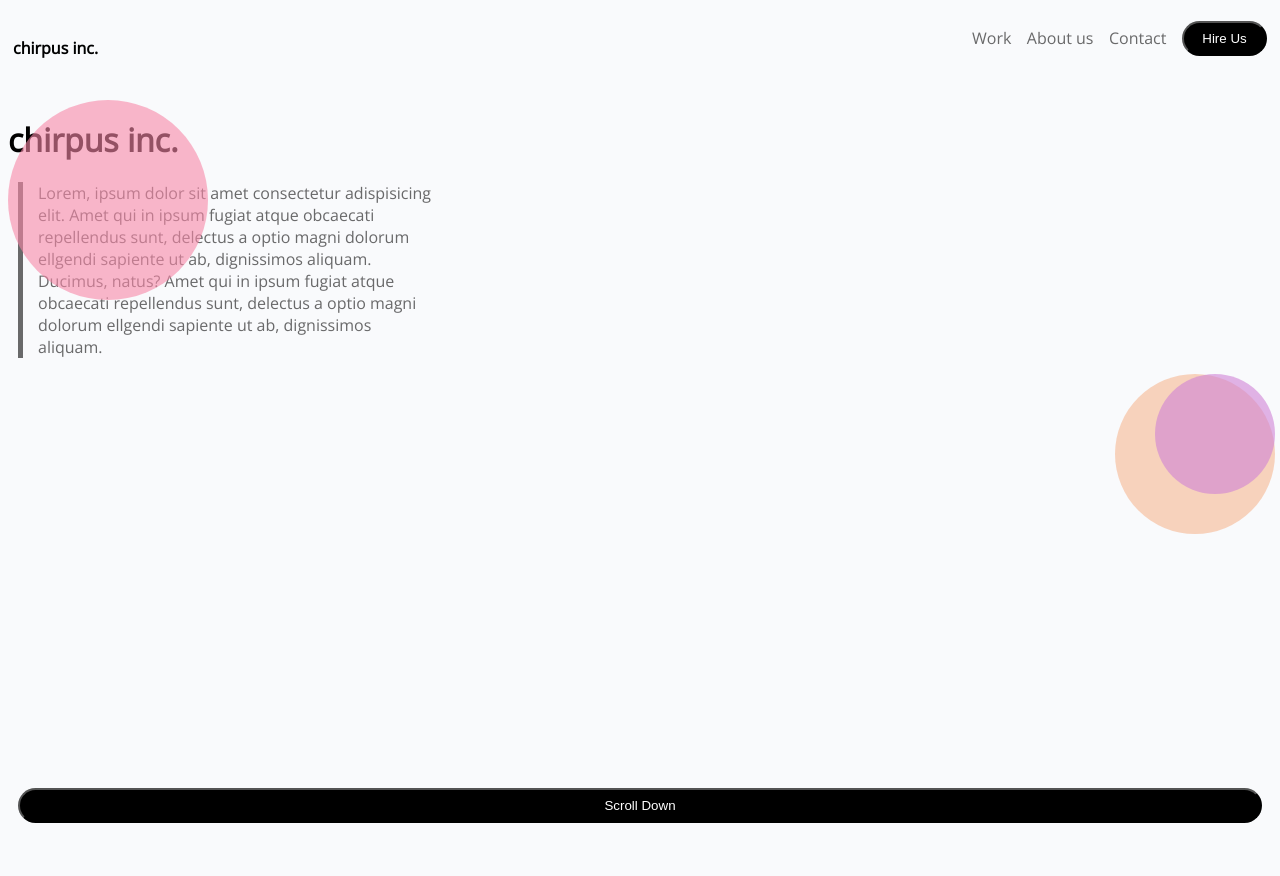
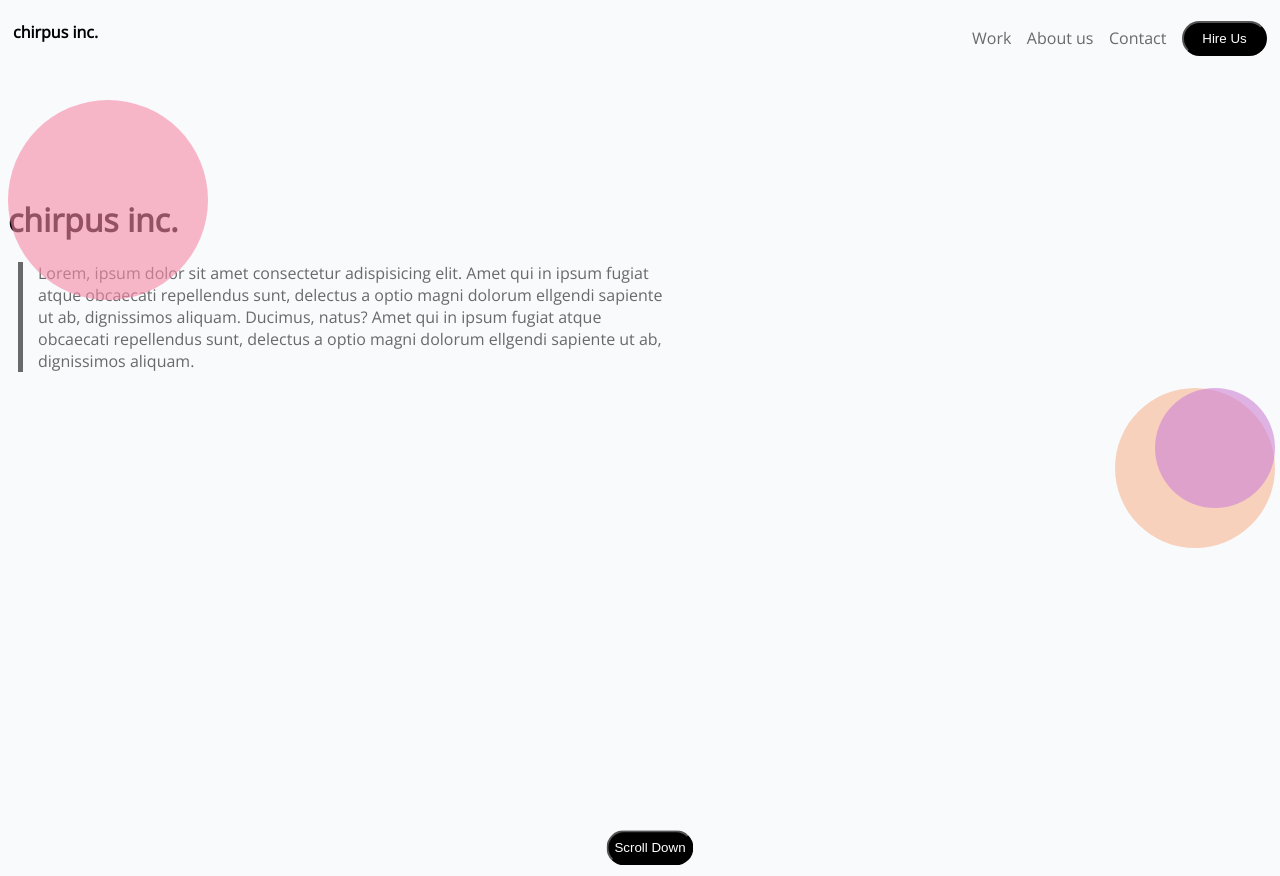
Before and after one commit to MitchellRhodes/HTML-and-CSS-Lab-1, a plain HTML site: page index.html in a window 1280 px wide. Drawn offline with nearby package versions, Linux system fonts and the light colour scheme.

Commit message:
put scroll button in place, fixed sections sizes, and circles still in wrong place

```diff
--- a/css/styles.css
+++ b/css/styles.css
@@ -79,11 +79,11 @@ footer{
         flex-flow: row;
         width: 100%;
         justify-content: space-between;
-        height: 10vh;
+        height: 20vh;
     }
 
     h2{
-        align-self: center;
+        align-items: center;
         margin-left: 5px;
     }
 
@@ -101,19 +101,21 @@ footer{
     }
     /*Main part of screen*/
     main{
-        height:80vh
+        height:70vh
     }
 
     p{
-        width:50vh;
+        width:50%;
     }
 
+    /*ask if by fixed width they mean they never change size or if they mean
+    they scale so it takes up the same amount of screen*/
     #circleLrg{
         background:rgba(247, 136, 167, 0.6);
         border-radius: 50%;
         width: 200px;
         height: 200px;
-        position: fixed;
+        position:absolute;
         top: 100px;
 
     }
@@ -123,7 +125,7 @@ footer{
         border-radius: 50%;
         width: 160px;
         height: 160px;
-        position:fixed;
+        position:absolute;
         right:5px;
     }
 
@@ -132,11 +134,18 @@ footer{
         border-radius: 50%;
         width: 120px;
         height: 120px;
-        position:fixed;
+        position:absolute;
         right:5px;
     }
     /*Bottom of screen*/
     footer{
         height: 10vh;
     }
+
+    #scroll{
+        position: absolute;
+        bottom: 0px;
+        left: 50%;
+        transform: translate(-50%, 215%);
+    }
 }
```
